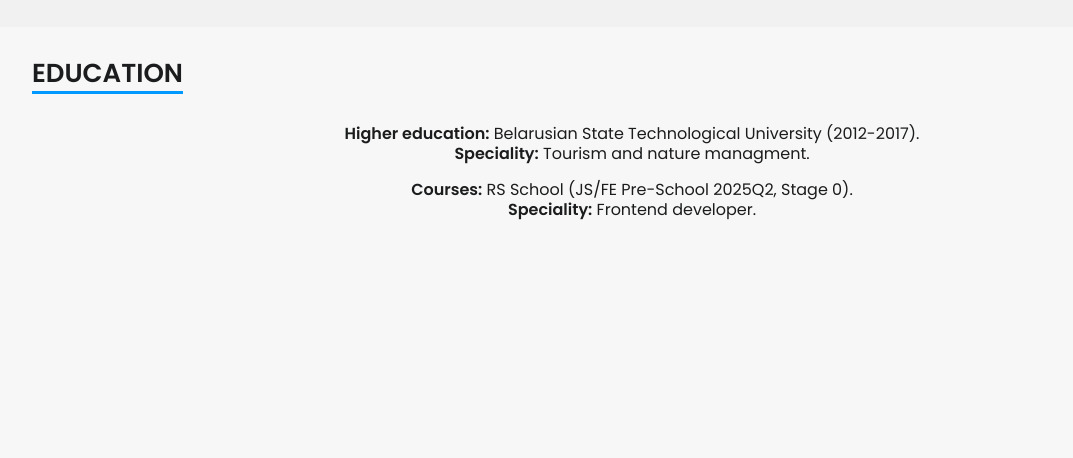
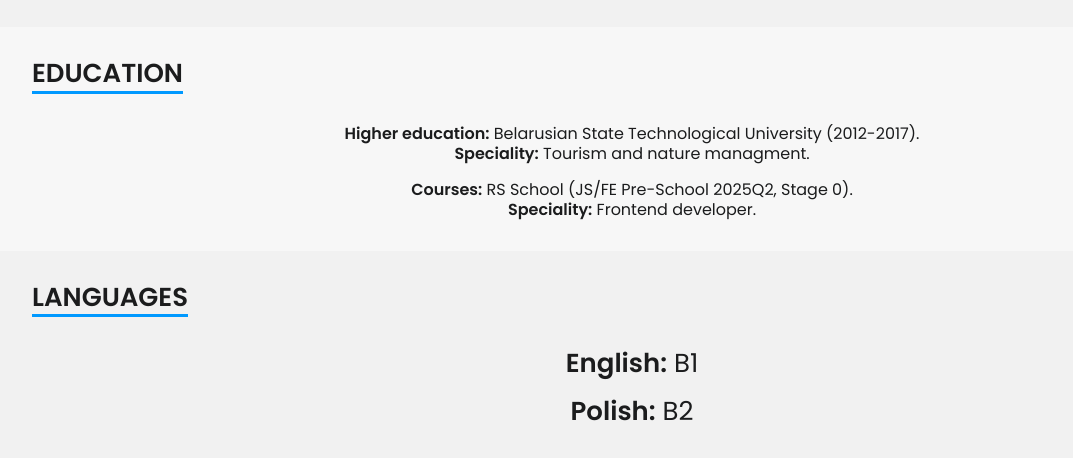
Before and after one commit to alexanderbet/rsschool-cv, a plain HTML site: page index.html in a window 1280 px wide. Shown: the part 1476-1934 px from the top of the page, without its empty margins (8-1081 px from the left). Before the commit the page ends 1727 px from the top, so only its background shows below. Drawn offline with Linux system fonts and the light colour scheme.

Commit message:
fix: remove autoclose tag slash

```diff
--- a/index.html
+++ b/index.html
@@ -1,9 +1,9 @@
 <!DOCTYPE html>
 <html lang="en">
   <head>
-    <meta charset="UTF-8" />
-    <meta name="viewport" content="width=device-width, initial-scale=1.0" />
-    <link rel="stylesheet" href="./styles/style.css" />
+    <meta charset="UTF-8">
+    <meta name="viewport" content="width=device-width, initial-scale=1.0">
+    <link rel="stylesheet" href="./styles/style.css">
     <title>CV – Alexander Bet / Frontend Developer</title>
   </head>
   <body>
@@ -28,10 +28,10 @@
                 <a href="#experience" class="header__menu-link">Experience</a>
               </li>
               <li class="header__menu-item">
-                <a href="#" class="header__menu-link">Education</a>
+                <a href="#education" class="header__menu-link">Education</a>
               </li>
               <li class="header__menu-item">
-                <a href="#" class="header__menu-link">Languages</a>
+                <a href="#languages" class="header__menu-link">Languages</a>
               </li>
               <li class="header__menu-item">
                 <a href="#" class="header__menu-link">Contacts</a>
@@ -77,7 +77,7 @@
                 alt="Frontend Developer"
                 width="700"
                 loading="lazy"
-              />
+               >
             </div>
           </div>
         </section>
@@ -90,54 +90,54 @@
                   src="./images/skills/html5-icon.svg"
                   alt="HTML5"
                   loading="lazy"
-                />
+                  >
                 <img
                   src="./images/skills/css3-icon.svg"
                   alt="CSS3"
                   loading="lazy"
-                />
+                  >
                 <img
                   src="./images/skills/js-icon.svg"
                   alt="JavaScript"
                   loading="lazy"
-                />
+                  >
                 <img
                   src="./images/skills/sass-icon.svg"
                   alt="SASS"
                   loading="lazy"
-                />
+                  >
                 <img
                   src="./images/skills/bem-icon.svg"
                   alt="BEM"
                   loading="lazy"
-                />
+                  >
               </div>
               <div class="skills__row">
                 <img
                   src="./images/skills/bootstrap-icon.svg"
                   alt="Bootstrap"
                   loading="lazy"
-                />
+                  >
                 <img
                   src="./images/skills/tailwind-icon.svg"
                   alt="Tailwind"
                   loading="lazy"
-                />
+                  >
                 <img
                   src="./images/skills/git-icon.svg"
                   alt="Git"
                   loading="lazy"
-                />
+                  >
                 <img
                   src="./images/skills/github-icon.svg"
                   alt="GitHub"
                   loading="lazy"
-                />
+                  >
                 <img
                   src="./images/skills/Figma-icon.svg"
                   alt="Figma"
                   loading="lazy"
-                />
+                  >
               </div>
             </div>
           </div>
@@ -165,7 +165,7 @@
                     alt="Project landing page"
                     width="800"
                     loading="lazy"
-                  />
+                     >
                 </a>
               </div>
               <p class="experience__subtext">
@@ -191,6 +191,15 @@
             </div>
           </div>
         </section>
+        <section class="languages" id="languages">
+          <div class="languages__inner container">
+            <h2 class="languages__title title">Languages</h2>
+            <div class="languages__text">
+              <p><span>English:</span> B1</p>
+              <p><span>Polish:</span> B2</p>
+            </div>
+          </div>
+        </section>
       </main>
     </div>
   </body>
--- a/styles/style.scss
+++ b/styles/style.scss
@@ -145,3 +145,24 @@
     }
   }
 }
+
+.languages {
+  padding: var(--section-padding-y);
+  background-color: var(--color-gray);
+  .languages__inner {
+    .languages__title {
+      margin-bottom: 30px;
+    }
+    .languages__text {
+      text-align: center;
+      position: relative;
+      font-size: 26px;
+      & span {
+        font-weight: 600;
+      }
+      & p:first-child {
+        margin-bottom: 15px;
+      }
+    }
+  }
+}
```
Also changed, not shown: styles/style.css.
